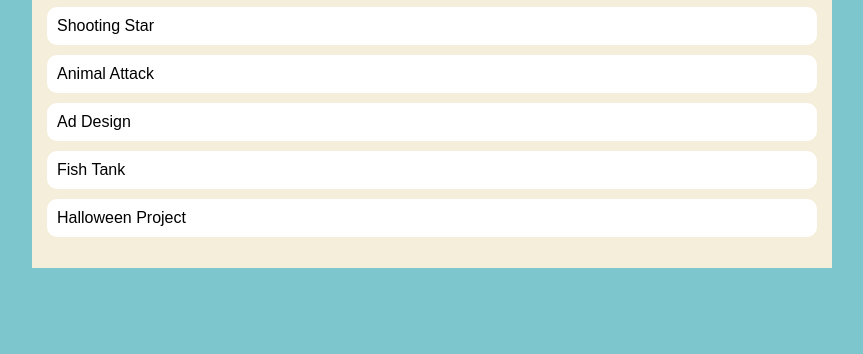
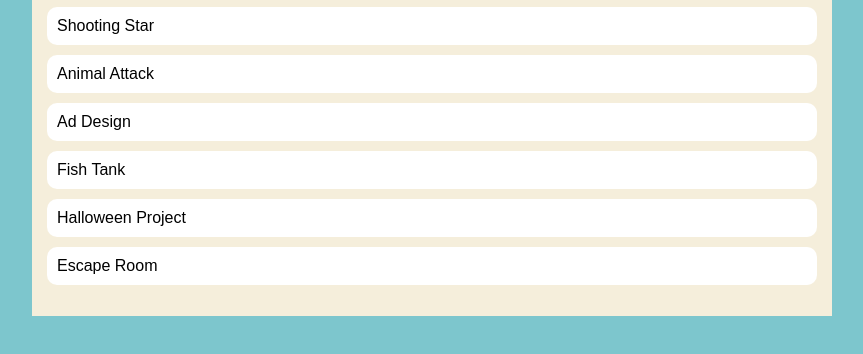
Before and after one commit to carlosbetancourt7/carlosbetancourt7.github.io, a plain HTML site: page portfolio.html in a window 1280 px wide. Shown: the part 398-752 px from the top of the page, without its empty margins (208-1071 px from the left). Drawn offline with Linux system fonts and the light colour scheme.

Commit message:
Added escape room to portfolio

```diff
--- a/portfolio.html
+++ b/portfolio.html
@@ -54,6 +54,9 @@
                 <li>
                     <a href="https://www.khanacademy.org/computer-programming/scary-house-ahhhh/6066490883817472" target="_blank">Halloween Project</a>
                 </li>
+                <li>
+                    <a href="https://www.khanacademy.org/computer-programming/team-sandage_betancourt_smith_pineda/5721069976141824" target="_blank">Escape Room</a>
+                </li>
             </ul>
         </div>
       </main>
```
